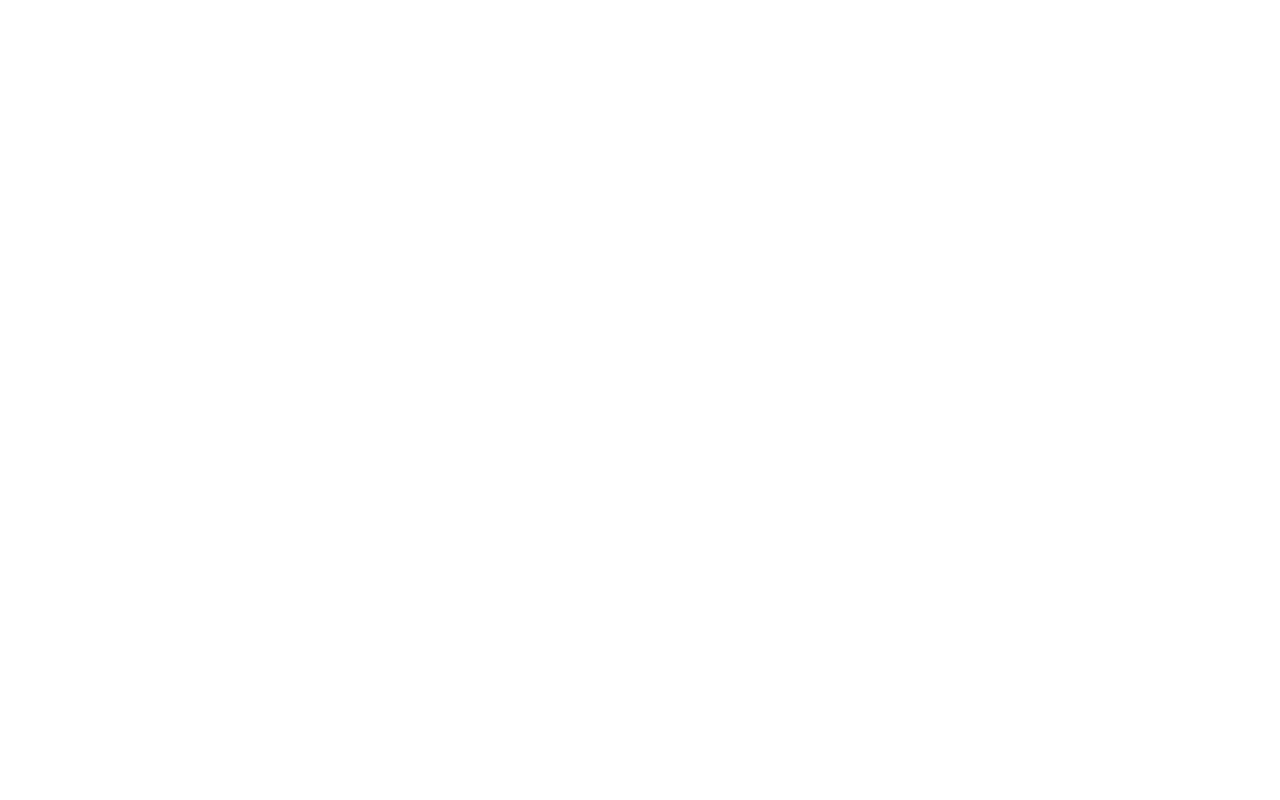
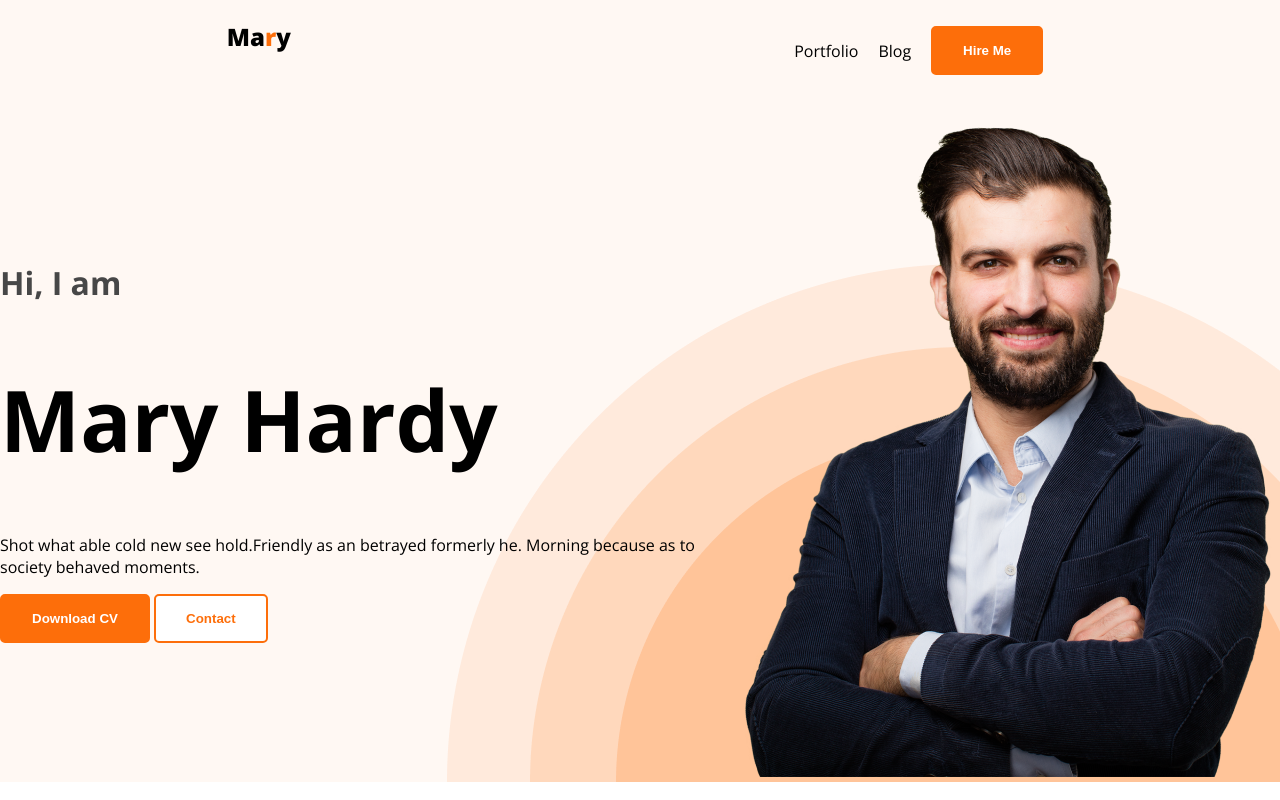
Before and after one commit to Shariful-Islam-Sourav/practice-portfolio, a plain HTML site: page index.html in a window 1280 px wide. Shown: the top 800 px of the page. Drawn offline with nearby package versions, Linux system fonts and the light colour scheme.

Commit message:
Header and About Section Added

```diff
--- a/index.html
+++ b/index.html
@@ -4,8 +4,53 @@
     <meta charset="UTF-8" />
     <meta name="viewport" content="width=device-width, initial-scale=1.0" />
     <title>Document</title>
-    <link href="styles/style.css" rel="stylesheet"></link>
+    <link href="styles/style.css" rel="stylesheet" />
   </head>
   <body>
+    <header>
+      <nav>
+        <h1>Ma<span class="orange">r</span>y</h1>
+        <ul>
+          <li><a href="#">Portfolio</a></li>
+          <li><a href="#">Blog</a></li>
+          <li><button class="btn">Hire Me</button></li>
+        </ul>
+      </nav>
+      <div class="banner">
+        <div class="banner-text">
+          <h1 class="grey">Hi, I am</h1>
+          <h1 class="name">Mary Hardy</h1>
+          <p>
+            Shot what able cold new see hold.Friendly as an betrayed formerly
+            he. Morning because as to society behaved moments.
+          </p>
+          <button class="btn">Download CV</button>
+          <button class="btn secondary">Contact</button>
+        </div>
+        <div class="banner-img">
+          <img src="assets/images/hardy.png" alt="" srcset="" />
+        </div>
+      </div>
+    </header>
+    <main>
+      <section class="about">
+        <h1>About Me</h1>
+        <p class="grey">
+          I, m a designer & developer with a passion for web design. I enjoy
+          developing simple, clean and <br />
+          slick websites that provide real value to the end user. Thousands of
+          clients have procured <br />
+          exceptional resulfs while working with me. Delivering work within time
+          and budget which meets <br />
+          clients requirements in our mata.
+        </p>
+        <div class="details">
+          <p>Name: <br /><b>Mary Hardy</b></p>
+          <p>Email: <br /><b>info@gmail.com</b></p>
+          <p>Date of Birth: <br /><b> 11 November 1987</b></p>
+          <p>From: <br /><b>Los Angeles, USA</b></p>
+        </div>
+      </section>
+    </main>
   </body>
 </html>
--- a/styles/style.css
+++ b/styles/style.css
@@ -0,0 +1,89 @@
+@import url("https://fonts.googleapis.com/css2?family=Montserrat:wght@400;600;700&family=Open+Sans:ital,wght@0,300..800;1,300..800&family=Poppins&display=swap");
+
+body {
+  font-family: "Open Sans", sans-serif;
+  margin: 0;
+}
+
+.orange {
+  color: #fd6e0a;
+}
+
+.grey {
+  color: #474747;
+}
+
+a {
+  text-decoration: none;
+  color: black;
+}
+
+header {
+  background: #fff8f3;
+}
+nav {
+  display: flex;
+  justify-content: space-around;
+}
+
+nav ul {
+  display: flex;
+  align-items: center;
+}
+
+nav ul li {
+  list-style: none;
+  margin: 10px;
+}
+
+nav > h1 {
+  font-weight: 800;
+}
+
+.btn {
+  color: #fff;
+  background: #fd6e0a;
+  padding: 15px 30px;
+  border-radius: 5px;
+  font-weight: 600;
+  border: 2px solid #fd6e0a;
+}
+
+.secondary {
+  color: #fd6e0a;
+  background: #fff;
+  border: 2px solid #fd6e0a;
+}
+
+.banner {
+  display: flex;
+  justify-content: space-around;
+  align-items: center;
+  background: url(/assets/images/header_bg.png);
+  background-repeat: no-repeat;
+  background-position: bottom right;
+}
+
+.name {
+  font-size: 85px;
+}
+
+main {
+  width: 70%;
+  margin: 0 auto;
+  padding: 150px 0;
+}
+
+.about {
+  border-radius: 20px;
+  padding: 100px 200px;
+  background: #fff8f3;
+  text-align: center;
+  box-shadow: 7px 6px 12px 0px rgba(84, 81, 81, 0.188);
+}
+
+.details {
+  margin-top: 50px;
+  display: flex;
+  justify-content: space-between;
+}
```
Also changed, not shown: assets/images/developer.png (added), assets/images/hardy.png (added), assets/images/header_bg.png (added), assets/images/icons/facebook.png (added), assets/images/icons/insta.png (added), assets/images/icons/js.png (added), assets/images/icons/mongo.png (added), assets/images/icons/nodejs.png (added), assets/images/icons/react.png (added), assets/images/icons/twitter.png (added).
